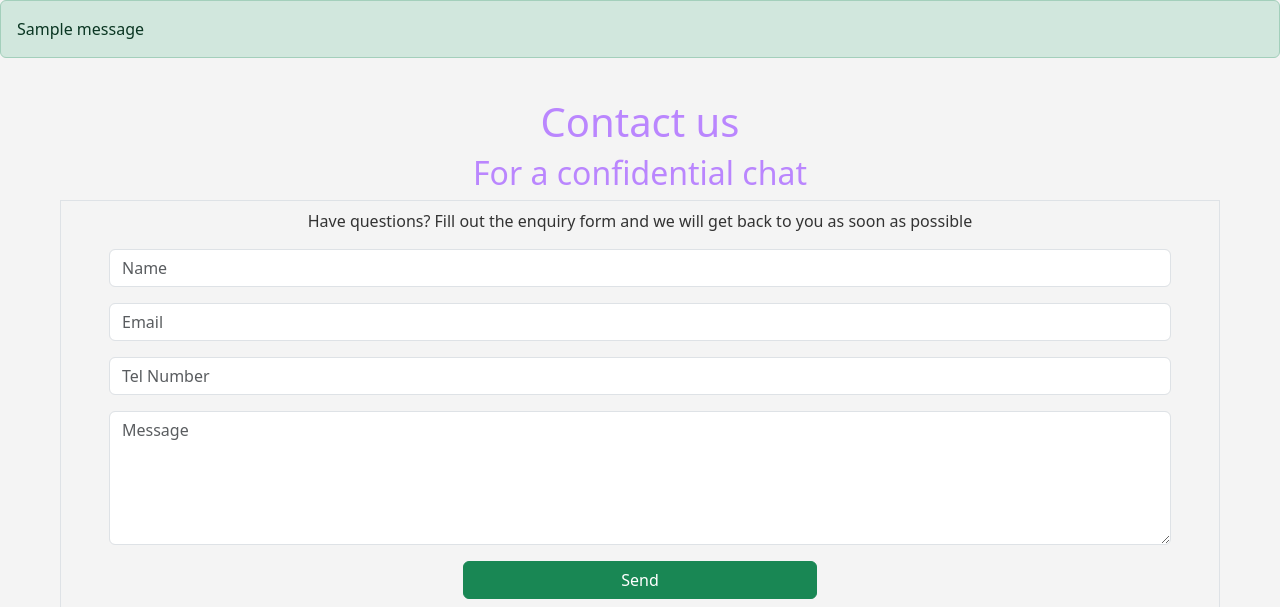
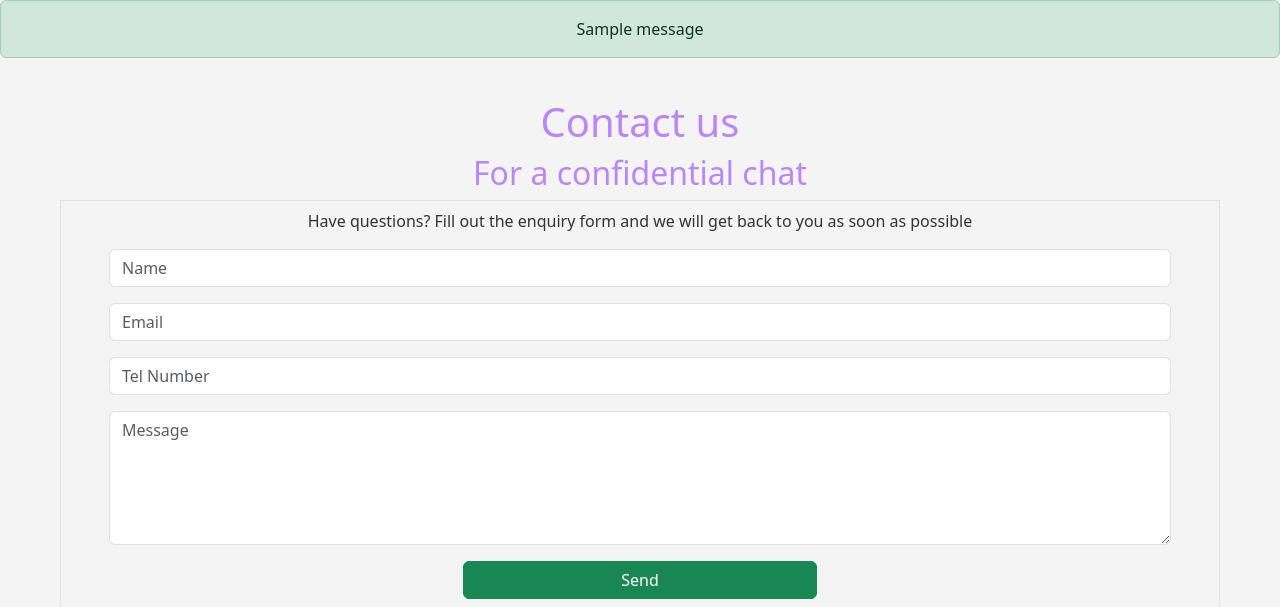
Before and after one commit to steve-doc/axiom-live, a Django app: page /contact/ in a window 1280 px wide. Shown: the part 104-711 px from the top of the page. Run offline with Django 4.2, Linux system fonts and the light colour scheme; one stand-in notice (Sample message) is shown; some libraries are stand-ins or nearby versions.

Commit message:
centered message text

```diff
--- a/jobs/templates/jobs/base.html
+++ b/jobs/templates/jobs/base.html
@@ -79,7 +79,7 @@
 
     <main role="main" class="">
       {% if messages %} {% for message in messages %}
-      <div class="alert alert-{{ message.tags }}">{{ message }}</div>
+      <div class="alert alert-{{ message.tags }} text-center">{{ message }}</div>
       {% endfor %} {% endif %} {% block content %}{% endblock %}
     </main>
 
```
